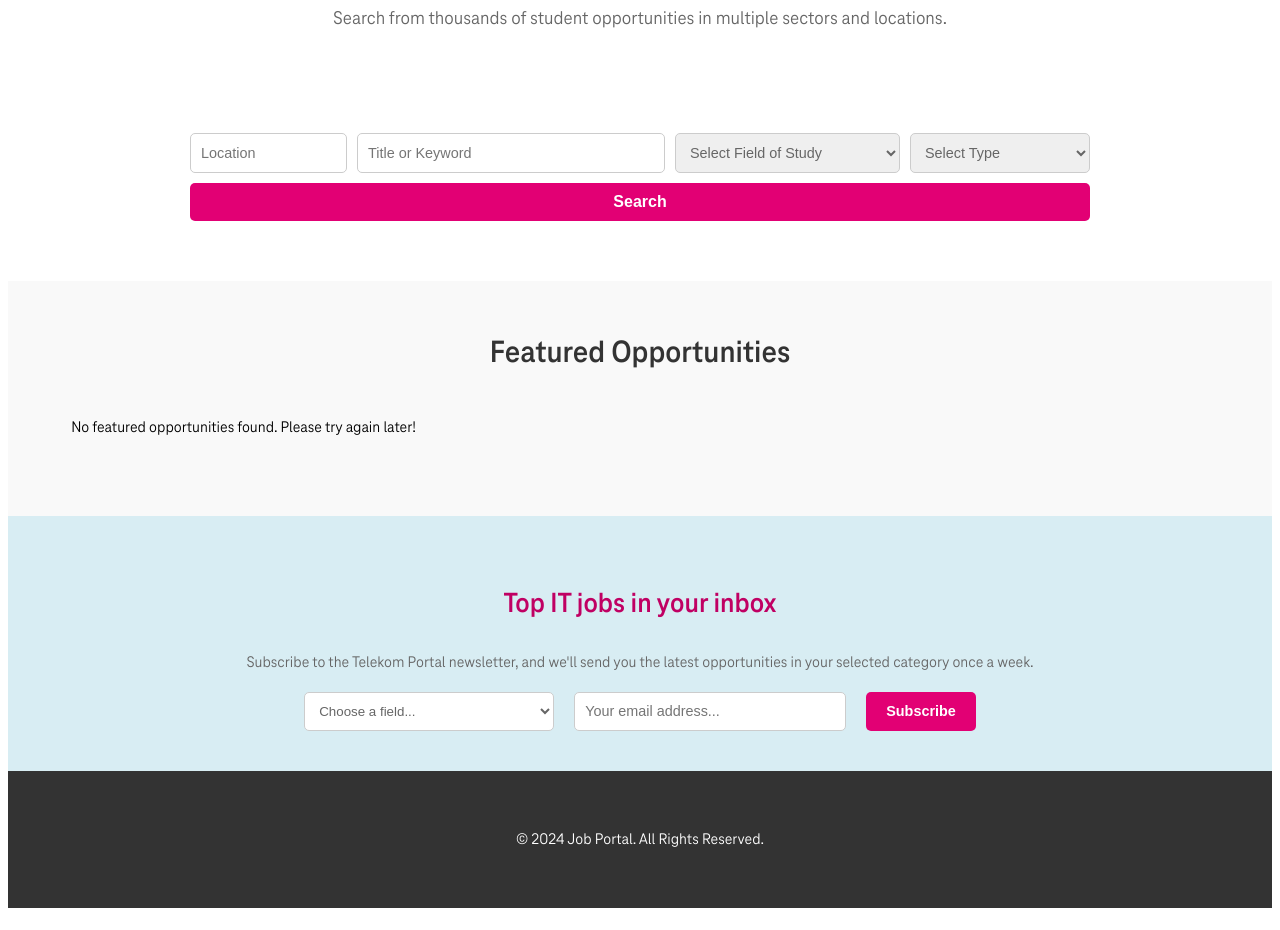
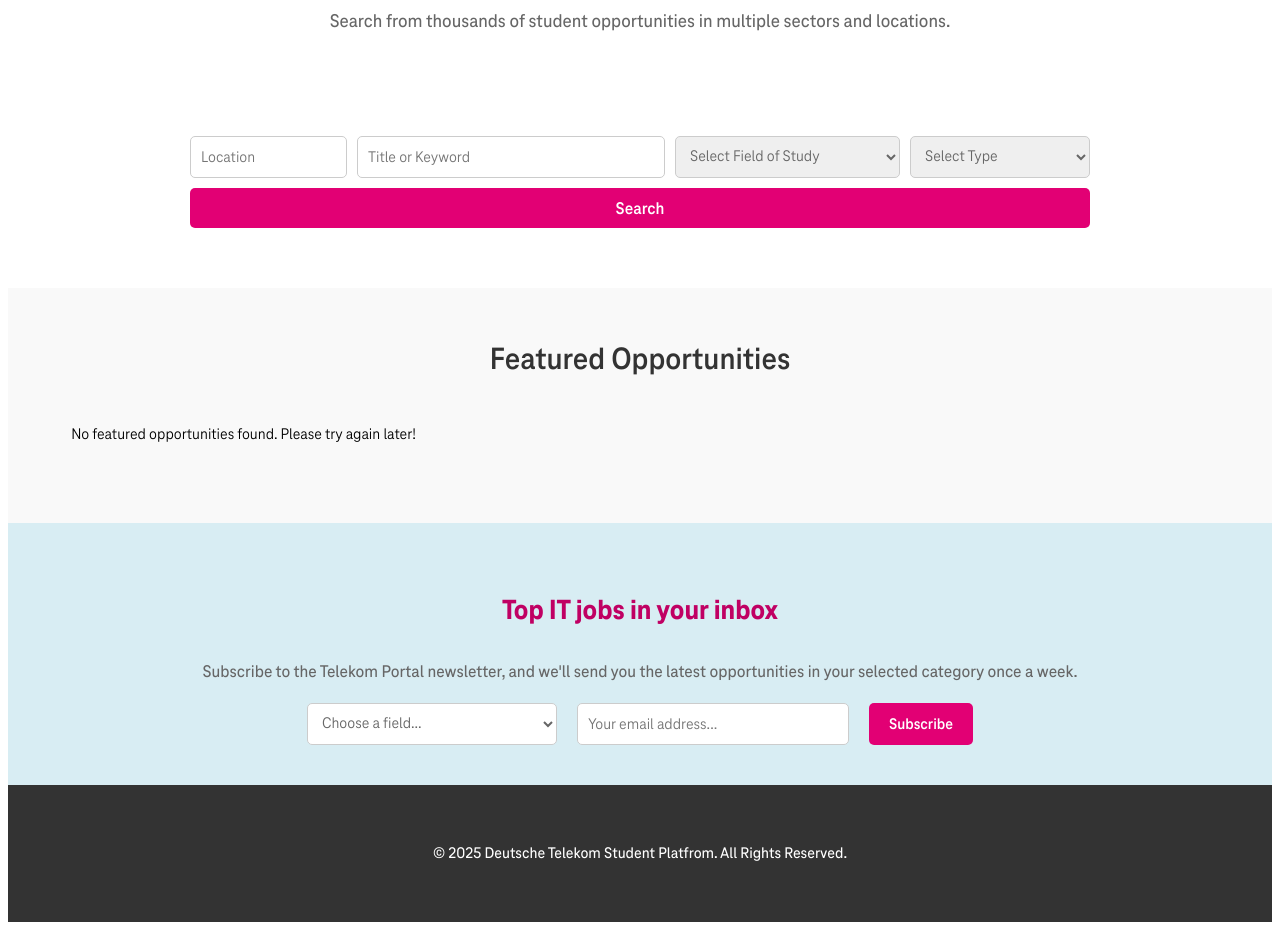
Before and after one commit to DrErvin/Ekipa-Project, a website built with Vite: page src/index.html in a window 1280 px wide. Shown: the part 273-1203 px from the top of the page. Built offline with nearby package versions, Linux system fonts and the light colour scheme; files whose address does not match are found by name.

Commit message:
Filled home page with Telekom fonts

```diff
--- a/src/css/_base.css
+++ b/src/css/_base.css
@@ -14,7 +14,7 @@
   font-family: 'TeleNeoWeb';
   src: url('/fonts/TeleNeoWeb-Regular.woff2') format('woff2'),
     url('/fonts/TeleNeoWeb-Regular.woff') format('woff');
-  font-weight: normal;
+  font-weight: 400;
   font-style: normal;
 }
 
@@ -22,7 +22,31 @@
   font-family: 'TeleNeoWeb';
   src: url('/fonts/TeleNeoWeb-Bold.woff2') format('woff2'),
     url('/fonts/TeleNeoWeb-Bold.woff') format('woff');
-  font-weight: bold;
+  font-weight: 700;
+  font-style: normal;
+}
+
+@font-face {
+  font-family: 'TeleNeoWeb';
+  src: url('/fonts/TeleNeoWeb-ExtraBold.woff2') format('woff2'),
+    url('/fonts/TeleNeoWeb-ExtraBold.woff') format('woff');
+  font-weight: 800; /* ExtraBold weight */
+  font-style: normal;
+}
+
+@font-face {
+  font-family: 'TeleNeoWeb';
+  src: url('/fonts/TeleNeoWeb-Medium.woff2') format('woff2'),
+    url('/fonts/TeleNeoWeb-Medium.woff') format('woff');
+  font-weight: 500; /* Medium weight */
+  font-style: normal;
+}
+
+@font-face {
+  font-family: 'TeleNeoWeb';
+  src: url('/fonts/TeleNeoWeb-Ultra.woff2') format('woff2'),
+    url('/fonts/TeleNeoWeb-Ultra.woff') format('woff');
+  font-weight: 900; /* Ultra weight */
   font-style: normal;
 }
 
--- a/src/css/_footer.css
+++ b/src/css/_footer.css
@@ -4,6 +4,7 @@
   background-color: #333;
   color: white;
   text-align: center;
+  font-weight: 500;
 }
 
 /* ////////////////////////////////// */
--- a/src/css/_intro.css
+++ b/src/css/_intro.css
@@ -10,11 +10,13 @@
 .intro-title {
   font-size: 2.5rem;
   color: #333;
+  font-weight: 800;
 }
 
 .intro-text {
   font-size: 1.2rem;
   color: #666;
+  font-weight: 500;
 }
 
 /* ////////////////////////////////// */
--- a/src/css/_nav.css
+++ b/src/css/_nav.css
@@ -7,6 +7,7 @@
   max-width: 1380px; /* Controls how wide the header contents can stretch */
   margin: 0 auto; /* Centers the header contents within the screen */
   flex-wrap: wrap;
+  font-family: 'TeleNeoWeb', sans-serif;
 }
 
 .nav__logo {
@@ -30,6 +31,7 @@
   text-decoration: none;
   /* white-space: nowrap; */
   font-weight: bold;
+  font-size: 1.1rem;
   /* For button setting below */
   /* background-color: transparent;
   border: none;
@@ -46,15 +48,16 @@
 } */
 
 .nav__button {
+  font-family: 'TeleNeoWeb', sans-serif;
   padding: 0.5rem 1rem;
   border-radius: 5px;
   margin-right: 15px;
   border: 2px solid var(--color-primary);
-  font-weight: 500;
+  font-weight: 700;
   background-color: transparent;
   color: var(--color-primary);
   cursor: pointer;
-  font-size: 1rem;
+  font-size: 1.1rem;
 }
 
 #publishOpportunities {
--- a/src/css/_newsletter.css
+++ b/src/css/_newsletter.css
@@ -9,12 +9,14 @@
 
 .newsletter h2 {
   font-size: 1.8rem;
+  font-weight: 800;
   color: var(--color-primary-darker);
 }
 
 .newsletter p {
-  font-size: 1rem;
+  font-size: 1.1rem;
   color: #666;
+  font-weight: 500;
 }
 
 .newsletter form {
@@ -25,12 +27,13 @@
 }
 
 .newsletter input {
+  font-family: 'TeleNeoWeb', sans-serif;
   padding: 10px;
   width: 250px;
   border: 1px solid #ccc;
   border-radius: 5px;
   margin-right: 10px;
-  font-size: 0.9rem;
+  font-size: 1rem;
   /* flex: 1 1 100%; */
 }
 
@@ -40,6 +43,7 @@
 }
 
 .newsletter button {
+  font-family: 'TeleNeoWeb', sans-serif;
   padding: 10px 20px;
   background-color: var(--color-primary);
   color: #fff;
@@ -47,7 +51,7 @@
   border-radius: 5px;
   cursor: pointer;
   font-weight: bold;
-  font-size: 0.9rem;
+  font-size: 1rem;
 }
 
 .newsletter button:hover {
@@ -59,10 +63,11 @@
   position: relative;
   width: 250px;
   margin-right: 10px;
-  font-size: 0.9rem;
 }
 
 .newsletter select {
+  font-family: 'TeleNeoWeb', sans-serif;
+  font-size: 1rem;
   width: 100%;
   padding: 10px;
   /* padding-right: 30px; */
--- a/src/css/_searchForm.css
+++ b/src/css/_searchForm.css
@@ -33,10 +33,12 @@
 
 .search-inputs input,
 .search-inputs select {
+  font-family: 'TeleNeoWeb', sans-serif;
   padding: 10px;
   border: 1px solid #ccc;
   border-radius: 5px;
-  font-size: 0.9rem;
+  font-size: 1rem;
+  font-weight: 400;
 }
 
 /* Adjust individual field widths */
@@ -89,14 +91,15 @@
 }
 
 .btn-search {
+  font-family: 'TeleNeoWeb', sans-serif;
   padding: 10px 20px;
   background-color: var(--color-primary);
   color: var(--color-ternary);
   border: none;
   border-radius: 5px;
   cursor: pointer;
-  font-size: 1rem;
-  font-weight: bold;
+  font-size: 1.1rem;
+  font-weight: 700;
 }
 
 .btn-search:hover {
--- a/src/index.html
+++ b/src/index.html
@@ -302,7 +302,7 @@
   <!-- Footer Section -->
   <footer class="main-footer">
     <div class="container">
-      <p>&copy; 2024 Job Portal. All Rights Reserved.</p>
+      <p>&copy; 2025 Deutsche Telekom Student Platfrom. All Rights Reserved.</p>
     </div>
   </footer>
 
```
Also changed, not shown: public/fonts/TeleNeoWeb-ExtraBold.woff (added), public/fonts/TeleNeoWeb-ExtraBold.woff2 (added), public/fonts/TeleNeoWeb-Medium.woff (added), public/fonts/TeleNeoWeb-Medium.woff2 (added), public/fonts/TeleNeoWeb-Ultra.woff (added), public/fonts/TeleNeoWeb-Ultra.woff2 (added). Lines whose indentation alone changed are shown as unchanged.
